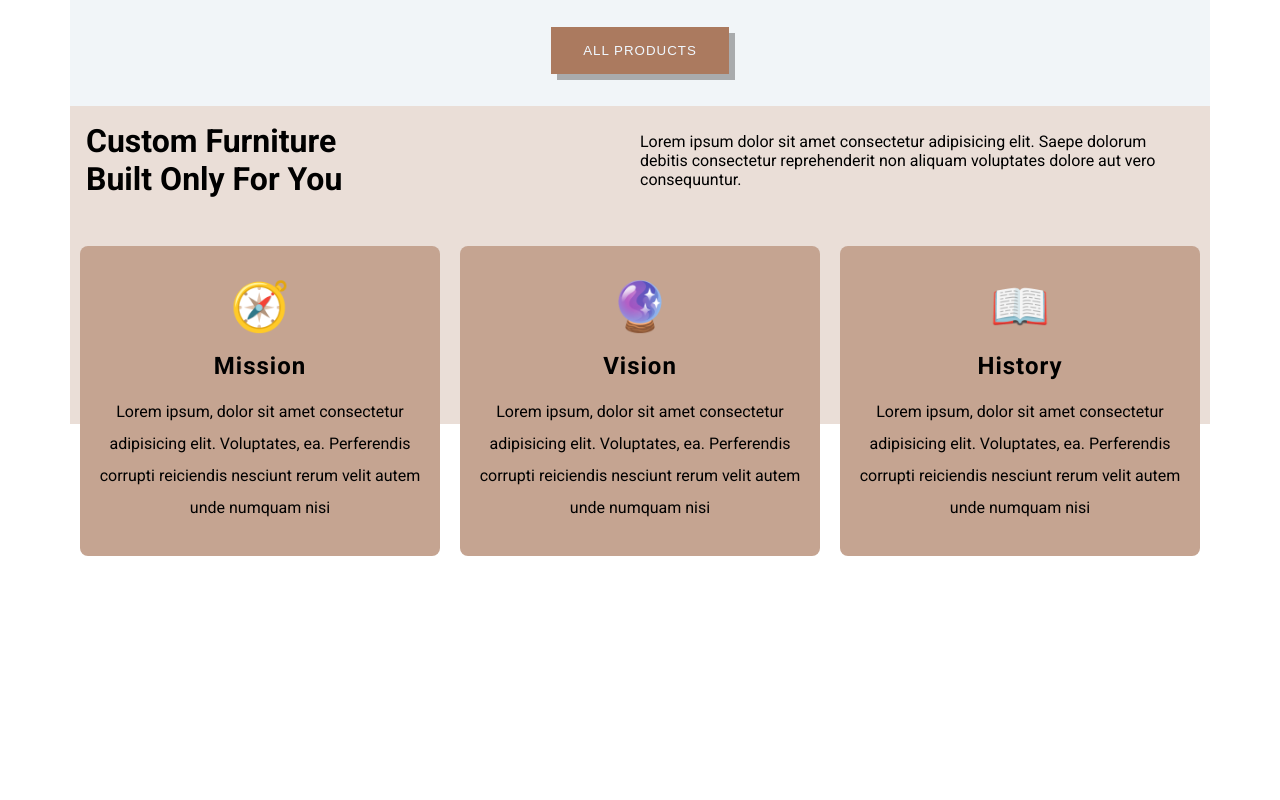
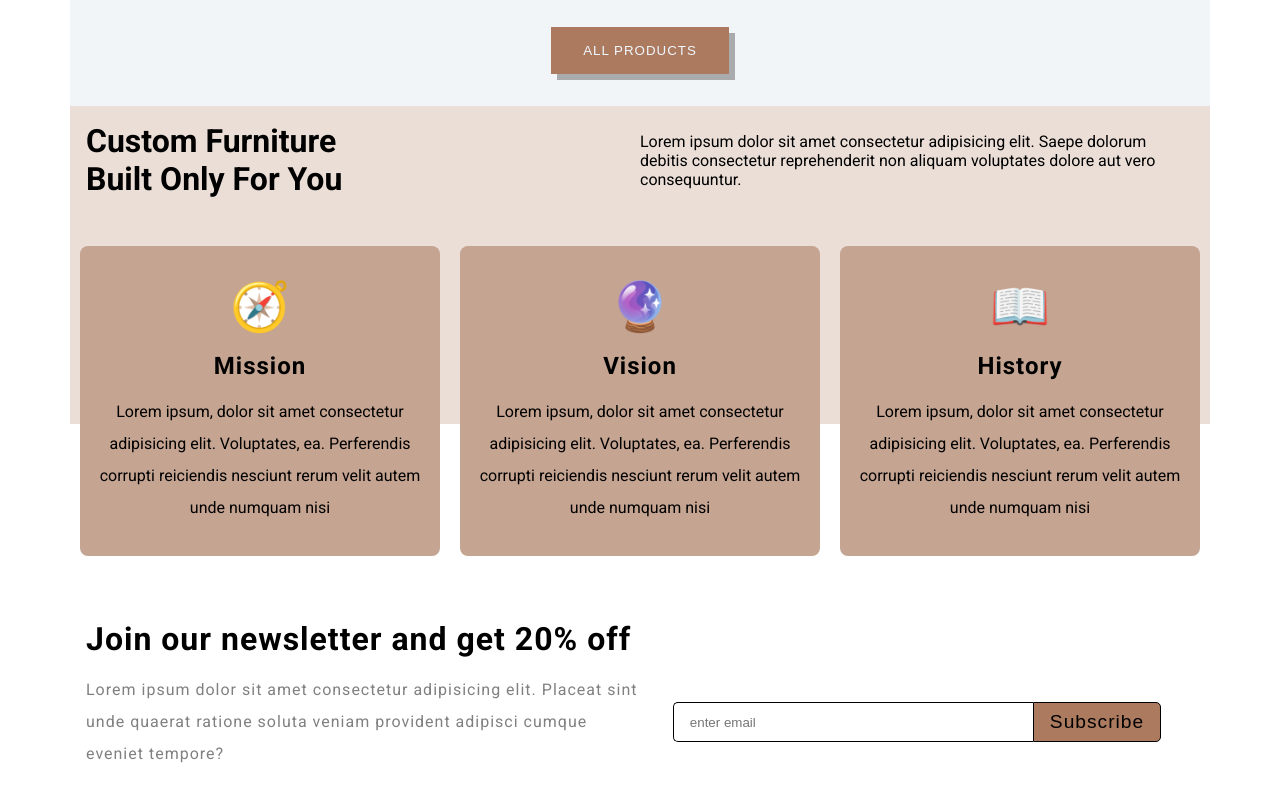
Before and after one commit to ajarek/react-44-vite-fashionable-furniture-store, a React (Vite) app: page / in a window 1280 px wide. Shown: the part 922-1722 px from the top of the page. Before the commit the page ends 1510 px from the top, so only its background shows below. Built offline with nearby package versions, Linux system fonts and the light colour scheme.

Commit message:
added newsletter

```diff
--- /dev/null
+++ b/src/components/Newsletter/Newsletter.css
@@ -0,0 +1,46 @@
+.newsletter{
+  width: 100%;
+  padding: 2rem 1rem ;
+}
+.newsletter h3{
+  font-size: 2rem;
+  letter-spacing: 1px;
+  margin-bottom: 1rem;
+}
+.newsletter .content{
+  display: grid;
+  grid-template-columns: repeat(2,1fr);
+  place-items: center;
+}
+.newsletter .content p{
+  line-height: 2;
+  letter-spacing: 1px;
+  color: gray;
+}
+.newsletter .content .contact-form{
+  display: flex;
+  align-items: center;
+}
+.newsletter .content .contact-form input{
+ width: 360px;
+ height: 40px;
+ border-bottom-left-radius: 5px;
+ border-top-left-radius: 5px;
+ border: 1px solid #000;
+ padding: 0 1rem;
+ border-right: none;
+}
+.newsletter .content .contact-form .submit-btn{
+  height: 40px;
+  border-bottom-right-radius: 5px;
+  border-top-right-radius: 5px;
+  border: 1px solid #000;
+  letter-spacing: 1px;
+  padding: 0 1rem;
+  background-color:#ab7a5f ;
+  font-size: 1.2rem;
+  cursor: pointer;
+}
+.newsletter .content .contact-form .submit-btn:hover{
+  background-color:#ca7c52 ;
+}
--- /dev/null
+++ b/src/components/Newsletter/Newsletter.jsx
@@ -0,0 +1,29 @@
+import React from 'react'
+ import './Newsletter.css'
+ export const Newsletter = () => {
+  return (
+    <div className='newsletter'>
+
+        <h3>Join our newsletter and get 20% off</h3>
+        <div className='content'>
+          <p>
+            Lorem ipsum dolor sit amet consectetur adipisicing elit. Placeat
+            sint unde quaerat ratione soluta veniam provident adipisci cumque
+            eveniet tempore?
+          </p>
+          <form className='contact-form'>
+            <input
+              type='email'
+              className='form-input'
+              placeholder='enter email'
+            />
+            <button type='submit' className='submit-btn'>
+              Subscribe
+            </button>
+          </form>
+        </div>
+    </div>
+  )
+}
+
+export default Newsletter
--- a/src/pages/Home/Home.jsx
+++ b/src/pages/Home/Home.jsx
@@ -2,6 +2,8 @@ import React from 'react'
 import Hero from '../../components/Hero/Hero'
 import FeaturedProducts from '../../components/FeaturedProducts/FeaturedProducts'
 import { CustomFurniture } from '../../components/CustomFurniture/CustomFurniture'
+import { Newsletter } from '../../components/Newsletter/Newsletter'
+
 import './Home.css'
 const Home = () => {
   return (
@@ -9,6 +11,7 @@ const Home = () => {
     <Hero />
     <FeaturedProducts />
     <CustomFurniture/>
+    <Newsletter/>
   </main>
   )
 }
```
